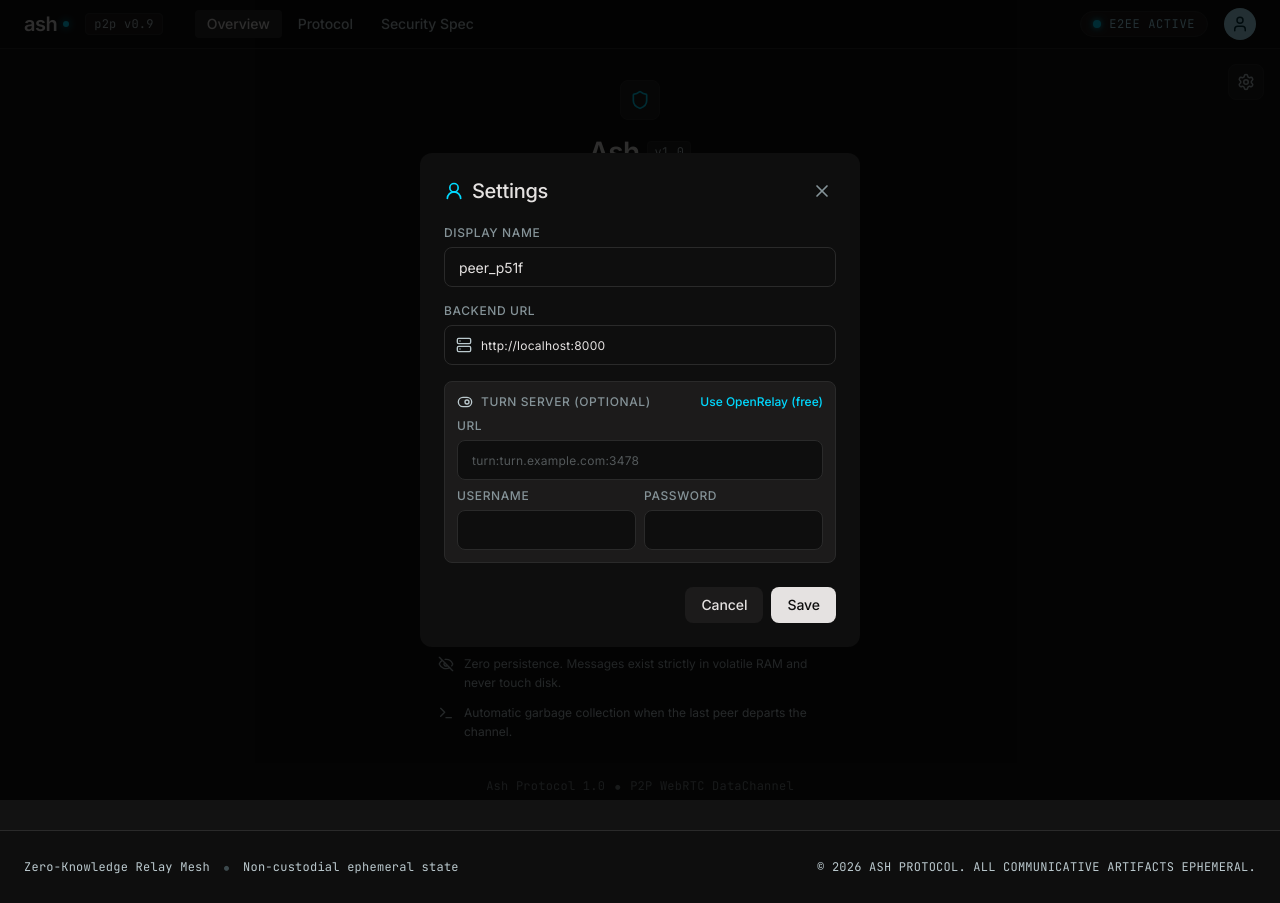
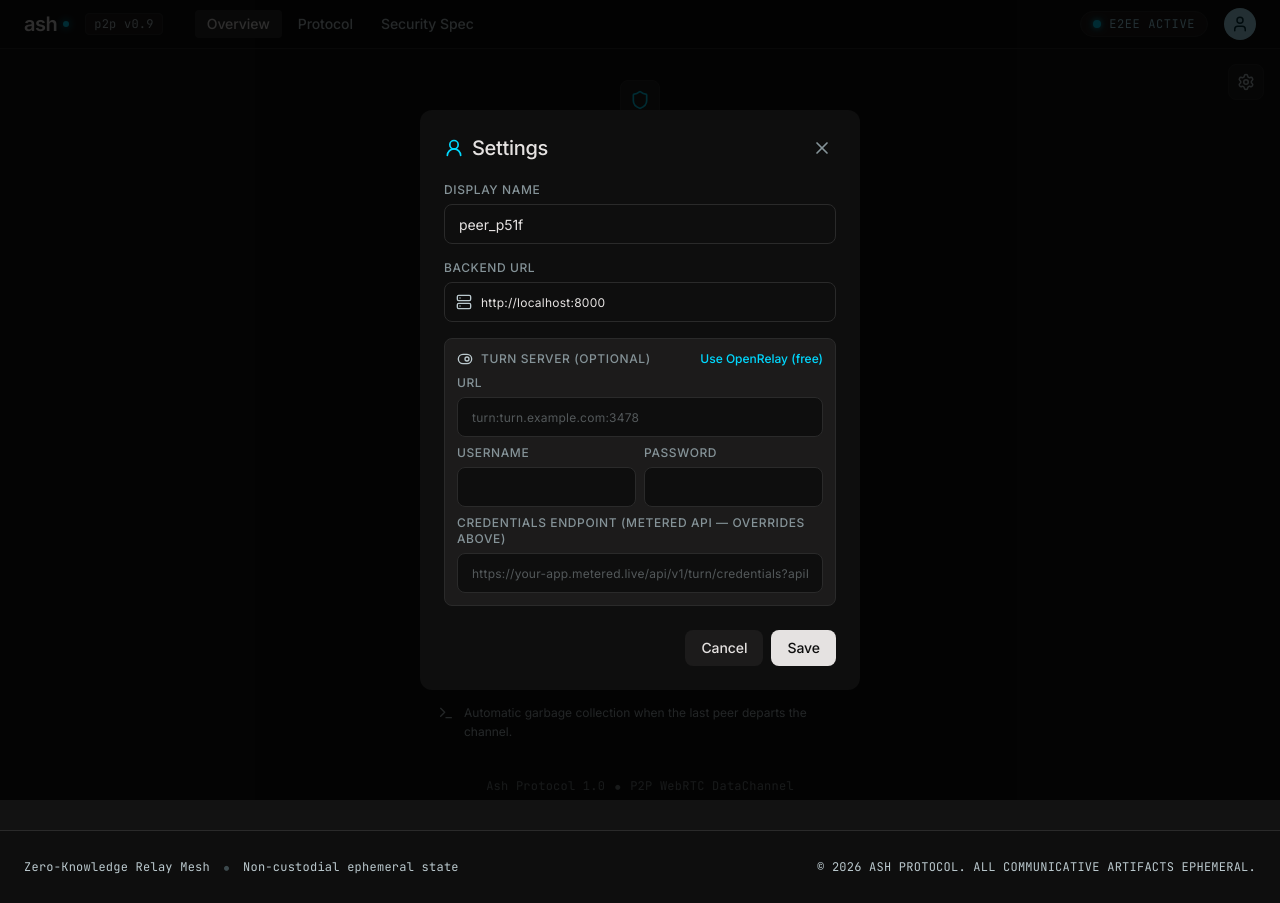
Before and after one commit to devansharora18/ash, a React (Vite) app in the folder apps/web/: page / in a window 1280 px wide. Both pictures are taken after a click on the button "Settings". Built offline with nearby package versions, Linux system fonts and the light colour scheme.

Commit message:
feat: openrelay setup

```diff
--- a/apps/web/src/App.tsx
+++ b/apps/web/src/App.tsx
@@ -5,7 +5,7 @@
 import SettingsModal from './components/settings_modal'
 import ChatPage from './features/chat/chat_page'
 import HomePage from './features/home/home_page'
-import { buildIceServers } from './lib/rtc'
+import { resolveIceServers } from './lib/rtc'
 import { loadSettings, saveSettings, type Settings } from './lib/settings'
 
 function initialRoom(): string | null {
@@ -19,8 +19,11 @@
   const [roomId, setRoomId] = useState<string | null>(initialRoom())
   const [settings, setSettings] = useState<Settings>(loadSettings)
   const [settingsOpen, setSettingsOpen] = useState(false)
+  const [iceServers, setIceServers] = useState<RTCIceServer[]>([])
 
-  const enterChat = (id: string) => {
+  const enterChat = async (id: string) => {
+    const servers = await resolveIceServers(settings)
+    setIceServers(servers)
     setRoomId(id)
     setPage('chat')
   }
@@ -42,7 +45,7 @@
         displayName={settings.displayName}
         backendUrl={settings.backendUrl}
         roomId={roomId}
-        iceServers={buildIceServers(settings)}
+        iceServers={iceServers}
         onLeave={handleLeave}
       />
     )
--- a/apps/web/src/components/settings_modal.tsx
+++ b/apps/web/src/components/settings_modal.tsx
@@ -15,6 +15,9 @@
   const [turnUrl, setTurnUrl] = useState(settings.turnUrl)
   const [turnUsername, setTurnUsername] = useState(settings.turnUsername)
   const [turnCredential, setTurnCredential] = useState(settings.turnCredential)
+  const [turnCredentialsUrl, setTurnCredentialsUrl] = useState(
+    settings.turnCredentialsUrl,
+  )
   const [error, setError] = useState<string | null>(null)
 
   const handleSave = () => {
@@ -38,6 +41,7 @@
       turnUrl: turnUrl.trim(),
       turnUsername: turnUsername.trim(),
       turnCredential: turnCredential.trim(),
+      turnCredentialsUrl: turnCredentialsUrl.trim(),
     })
     onClose()
   }
@@ -178,6 +182,23 @@
                 />
               </div>
             </div>
+            <div className="flex flex-col gap-1.5">
+              <label htmlFor="settings-turn-api" className={labelCls}>
+                Credentials endpoint (Metered API — overrides above)
+              </label>
+              <input
+                id="settings-turn-api"
+                autoComplete="off"
+                spellCheck={false}
+                placeholder="https://your-app.metered.live/api/v1/turn/credentials?apiKey=…"
+                value={turnCredentialsUrl}
+                onChange={(event) => {
+                  setTurnCredentialsUrl(event.target.value)
+                  setError(null)
+                }}
+                className={`${inputCls} font-mono text-code-inline`}
+              />
+            </div>
           </div>
 
           {error && (
--- a/apps/web/src/lib/rtc.ts
+++ b/apps/web/src/lib/rtc.ts
@@ -19,6 +19,31 @@
     })
   }
   return servers
+}
+
+/**
+ * Resolve the ICE servers to feed RTCPeerConnection. When a Metered-style
+ * credentials endpoint is configured, fetch rotating TURN credentials from it
+ * (its response is already a ready-to-use `iceServers` array); otherwise fall
+ * back to the static STUN + TURN list.
+ */
+export async function resolveIceServers(
+  settings: Settings,
+): Promise<RTCIceServer[]> {
+  if (settings.turnCredentialsUrl) {
+    try {
+      const res = await fetch(settings.turnCredentialsUrl)
+      if (res.ok) {
+        const json: unknown = await res.json()
+        if (Array.isArray(json) && json.length > 0) {
+          return json as RTCIceServer[]
+        }
+      }
+    } catch {
+      // fall through to static servers
+    }
+  }
+  return buildIceServers(settings)
 }
 
 type RtcSignal =
--- a/apps/web/src/lib/settings.ts
+++ b/apps/web/src/lib/settings.ts
@@ -4,6 +4,7 @@
   turnUrl: string
   turnUsername: string
   turnCredential: string
+  turnCredentialsUrl: string
 }
 
 const STORAGE_KEY = 'ash.settings'
@@ -20,6 +21,7 @@
     turnUrl: '',
     turnUsername: '',
     turnCredential: '',
+    turnCredentialsUrl: '',
   }
 }
 
@@ -42,6 +44,7 @@
       turnUrl: str(parsed.turnUrl, ''),
       turnUsername: str(parsed.turnUsername, ''),
       turnCredential: str(parsed.turnCredential, ''),
+      turnCredentialsUrl: str(parsed.turnCredentialsUrl, ''),
     }
   } catch {
     return fallback
```
